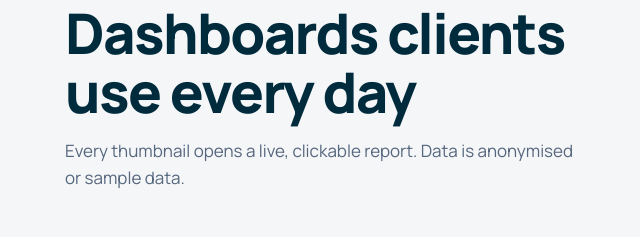
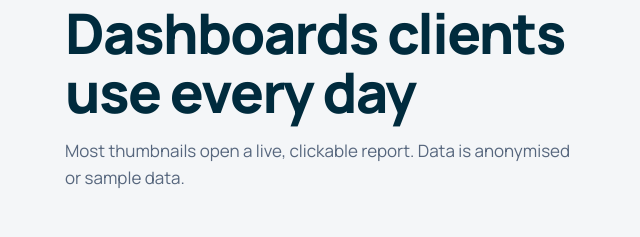
Before and after one commit to shijithpulikkal/xtractstudio-site, a plain HTML site: page index.html in a window 1280 px wide. Shown: the part 2000-2237 px from the top of the page, 25-665 px from the left. Drawn offline with Linux system fonts and the light colour scheme; a script that the page names is missing.

Commit message:
Reword Work subtitle: most thumbnails open a live report
Co-Authored-By: Claude Opus 5.5 <noreply@anthropic.com>

```diff
--- a/index.html
+++ b/index.html
@@ -148,7 +148,7 @@
       <div class="wrap">
         <div class="section-head">
           <h2 id="work-h">Dashboards clients use every day</h2>
-          <p>Every thumbnail opens a live, clickable report. Data is anonymised or sample data.</p>
+          <p>Most thumbnails open a live, clickable report. Data is anonymised or sample data.</p>
         </div>
         <div class="switch" role="tablist" aria-label="Dashboard platform">
           <button type="button" role="tab" id="tab-gds" aria-controls="panel-gds" aria-selected="true">Looker Studio<span class="count">56</span></button>
```
